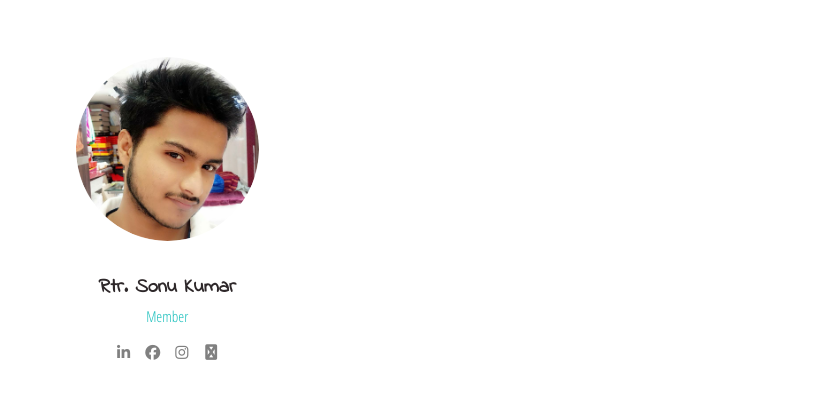
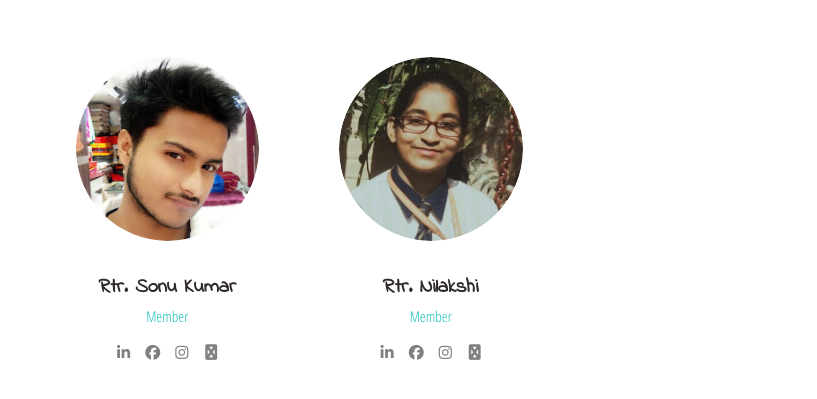
Before and after one commit to Shubhrima/RC-GCECT, a website: page public/index.html in a window 1280 px wide. Shown: the part 6067-6466 px from the top of the page, 341-1158 px from the left. Drawn offline with nearby package versions, Linux system fonts and the light colour scheme; a web font is replaced by a local one.

Commit message:
Update index.html

```diff
--- a/public/index.html
+++ b/public/index.html
@@ -1174,18 +1174,18 @@
 
 					<div class="col-md-3 col-sm-6">
 						<div class="our-team">
-							<!-- <div class="pic">
-								<img src="images/member_pics/anirban.png">
+							<div class="pic">
+								<img src="images/member_pics/nilakshi.png">
 							</div>
-							<h2 class="title">Rtr. Anirban</h2>
+							<h2 class="title">Rtr. Nilakshi</h2>
 							<h3 class="post">Member</h3>
 
 							<p class="card-text">
-								<a class="fa-icon fa-icon-2x linked-in" href="www.linkedin.com/in/anirban-guha-5342b51a2"><i class="fab fa-linkedin-in"></i></a>
-								<a class="fa-icon fa-icon-2x facebook" href="https://m.facebook.com/100002173641536/"><i class="fab fa-facebook"></i></a>
-								<a class="fa-icon fa-icon-2x instagram" href="https://www.instagram.com/anirbaaaaan/"><i class="fab fa-instagram"></i></a>
-								<a class="fa-icon fa-icon-2x mail" href="mailto:anirbanguha1202@gmail.com"><i class="fab fas fa-envelope"></i></a>
-							</p>-->
+								<a class="fa-icon fa-icon-2x linked-in" href="https://www.linkedin.com/company/rc-gcect/"><i class="fab fa-linkedin-in"></i></a>
+								<a class="fa-icon fa-icon-2x facebook" href="https://www.facebook.com/RCGCECT"><i class="fab fa-facebook"></i></a>
+								<a class="fa-icon fa-icon-2x instagram" href="https://www.instagram.com/rc.gcect/"><i class="fab fa-instagram"></i></a>
+								<a class="fa-icon fa-icon-2x mail" href="mailto: chakraborty.nilakshi2004@gmail.com"><i class="fab fas fa-envelope"></i></a>
+							</p>
 
 						</div>
 					</div>
```
Also changed, not shown: public/images/member_pics/nilakshi.png (added).
